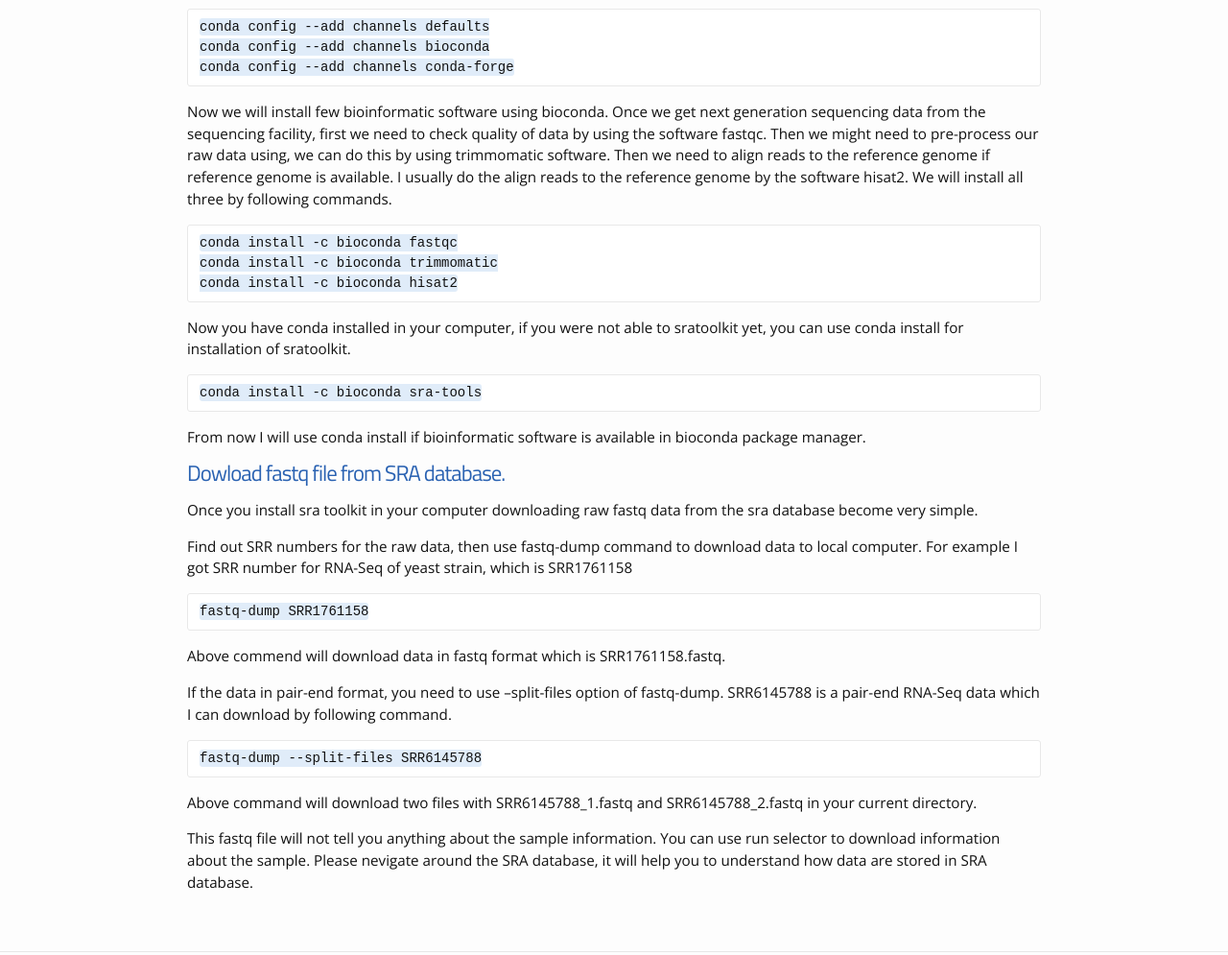
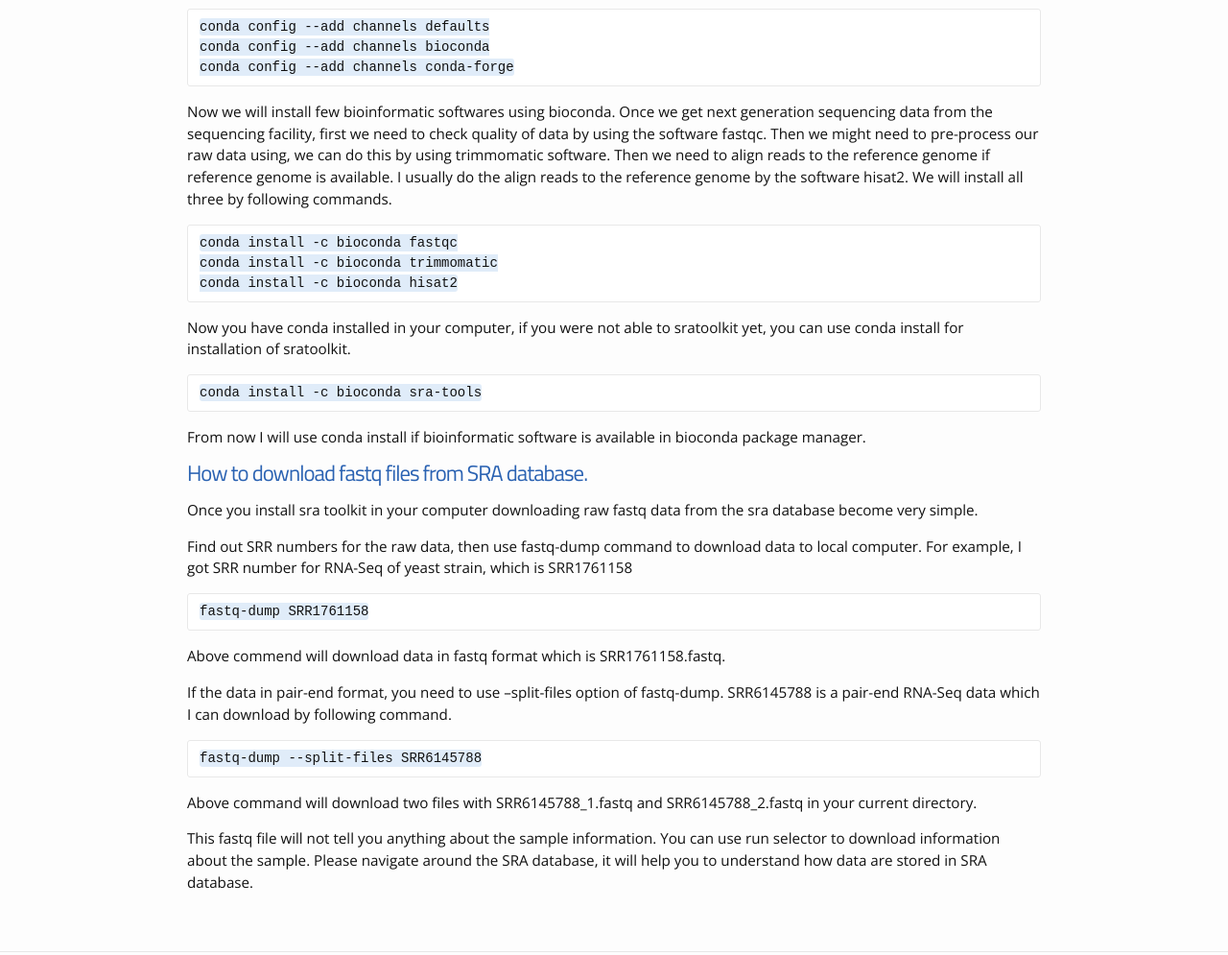
Before and after one commit to biplabua/biplabua.github.io, a Jekyll site: the page built from _posts/2020-03-10-How-to-install-bioinformatic-softwares.markdown, in a window 1280 px wide and 1400 px high, scrolled down 1040 px. Shown: the part 251-1246 px from the top of the window at 96% size. Built offline with Jekyll 4.4.1, drawn with Linux system fonts in a browser that asks for light colours; our own code applies the rules of GitHub Pages for plain Markdown files; some of the changed text lies outside the part shown.

Commit message:
Installation of bioinformatics software

````diff
--- a/_posts/2020-03-10-How-to-install-bioinformatic-softwares.markdown
+++ b/_posts/2020-03-10-How-to-install-bioinformatic-softwares.markdown
@@ -47,7 +46,7 @@
 
 Should output the help manual
 
-# Installation of Bioinformatic Software using Bioconda
+# Installation of Bioinformatic Softwares using Bioconda
 As you have seen above that installation of bioinformatic software can be little complicated, in order to reduce complication of software installation you can install bioconda, package management system in your computer. Bioconda contains a large number of bioinformatics software you can easily install any one of those by using 'conda install' command.
 
 For mac user you can install conda by command below:
@@ -64,7 +63,7 @@
 conda config --add channels conda-forge
 ```
 
-Now we will install few bioinformatic software using bioconda.
+Now we will install few bioinformatic softwares using bioconda.
 Once we get next generation sequencing data from the sequencing facility, first we need to check quality of data by using the software fastqc. Then we might need to pre-process our raw data using, we can do this by using trimmomatic software. Then we need to align reads to the reference genome if reference genome is available. I usually do the align reads to the reference genome by the software hisat2. We will install all three by following commands.
 
 ```
@@ -78,10 +77,10 @@
 ```
 From now I will use conda install if bioinformatic software is available in bioconda package manager.
 
-# Dowload fastq file from SRA database.
+# How to download fastq files from SRA database.
 Once you install sra toolkit in your computer downloading raw fastq data from the sra database become very simple.
 
-Find out SRR numbers for the raw data, then use fastq-dump command to download data to local computer. For example I got SRR number for RNA-Seq of yeast strain, which is SRR1761158
+Find out SRR numbers for the raw data, then use fastq-dump command to download data to local computer. For example, I got SRR number for RNA-Seq of yeast strain, which is SRR1761158
 
 ```
 fastq-dump SRR1761158
@@ -95,4 +94,4 @@
 ```
 Above command will download two files with SRR6145788_1.fastq and SRR6145788_2.fastq in your current directory.
 
-This fastq file will not tell you anything about the sample information. You can use run selector to download information about the sample. Please nevigate around the SRA database, it will help you to understand how data are stored in SRA database.
+This fastq file will not tell you anything about the sample information. You can use run selector to download information about the sample. Please navigate around the SRA database, it will help you to understand how data are stored in SRA database.
````
Also changed, not shown: other parts of _posts/2020-03-10-How-to-install-bioinformatic-softwares.markdown (+2 -3 lines).
